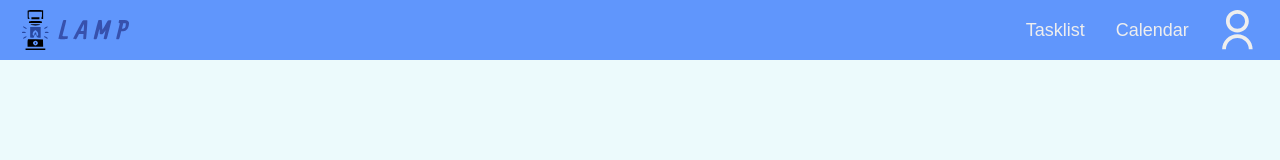
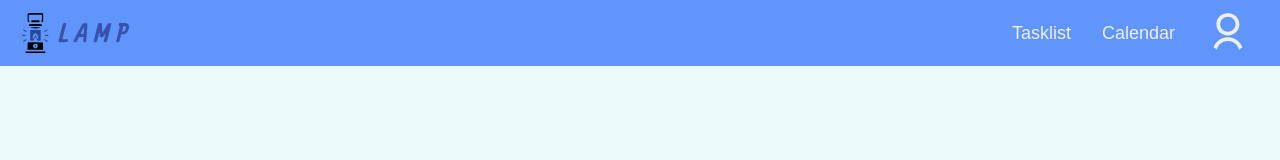
Before and after one commit to 2324-syp-3ahif/Project-LAMP, a website: page public/index.html in a window 1280 px wide. Drawn offline with nearby package versions, Linux system fonts and the light colour scheme.

Commit message:
fixed some styling issues with collapsing

```diff
--- a/public/index.html
+++ b/public/index.html
@@ -14,21 +14,19 @@
     <link href="styles/mainPage.css" rel="stylesheet">
 </head>
     <body>
-    <header>
         <nav class="navbar navbar-expand-lg fixed-top">
             <div class="container-xxl">
-                <button class="navbar-toggler" type="button" data-bs-toggle="collapse" data-bs-target="#navbarNavDropdown"
-                        aria-controls="navbarNavDropdown" aria-expanded="false" aria-label="Toggle navigation">
+                <button class="navbar-toggler" type="button" data-bs-toggle="collapse" data-bs-target="#navbar-dropdown"
+                        aria-controls="navbar-dropdown" aria-expanded="false" aria-label="Toggle navigation">
                     <span class="navbar-toggler-icon"></span>
                 </button>
-                <div class="collapse navbar-collapse" id="navbarNavDropdown">
+                <div class="collapse navbar-collapse" id="navbar-dropdown">
                     <ul class="navbar-nav">
                         <li class="nav-item">
-                            <a id="logoNav" href="./index.html">
-                                <img src="./img/LogoWithoutSlogan.svg" class="imageInNavbar">
+                            <a id="logo-nav" href="./index.html">
+                                <img src="./img/LogoWithoutSlogan.svg" class="image-navbar">
                             </a>
                         </li>
-
                     </ul>
                     <ul class="navbar-nav ms-auto">
                         <li class="nav-item">
@@ -39,13 +37,12 @@
                         </li>
                         <li class="nav-item">
                             <a href="#">
-                                <img id="accountPicture" src="img/AccountImg.svg" alt="Logo" class="imageInNavbar">
+                                <img id="account-picture" src="img/AccountImg.svg" alt="Logo" class="image-navbar">
                             </a>
                         </li>
                     </ul>
                 </div>
             </div>
         </nav>
-    </header>
     </body>
 </html>
--- a/public/styles/mainPage.css
+++ b/public/styles/mainPage.css
@@ -1,6 +1,10 @@
 body {
     font-family: sans-serif;
     background-color: #ECFAFC;
+    padding: 0;
+    margin: 0;
+    width: 100vw;
+    height: 100vh;
 }
 
 /* Navbar */
@@ -9,15 +13,24 @@ body {
     font-size: 18px;
     z-index: 10;
     background-color: #6096FC;
-    height: 60px;
 }
 
-.imageInNavbar {
-    height: 40px;
-    margin-left: 10px;
+.dropdown {
+    background-color: #6096FC !important;
 }
 
-#accountPicture:hover {
+.image-navbar {
+    height: 40px;
+    margin: 5px 5px 5px 10px;
+}
+
+#account-picture {
+    height: 40px;
+    width: 40px;
+    border-radius: 50%;
+}
+
+#account-picture:hover {
     transform: scale(1.10);
     transition: all 0.3s ease 0s;
 }
```
